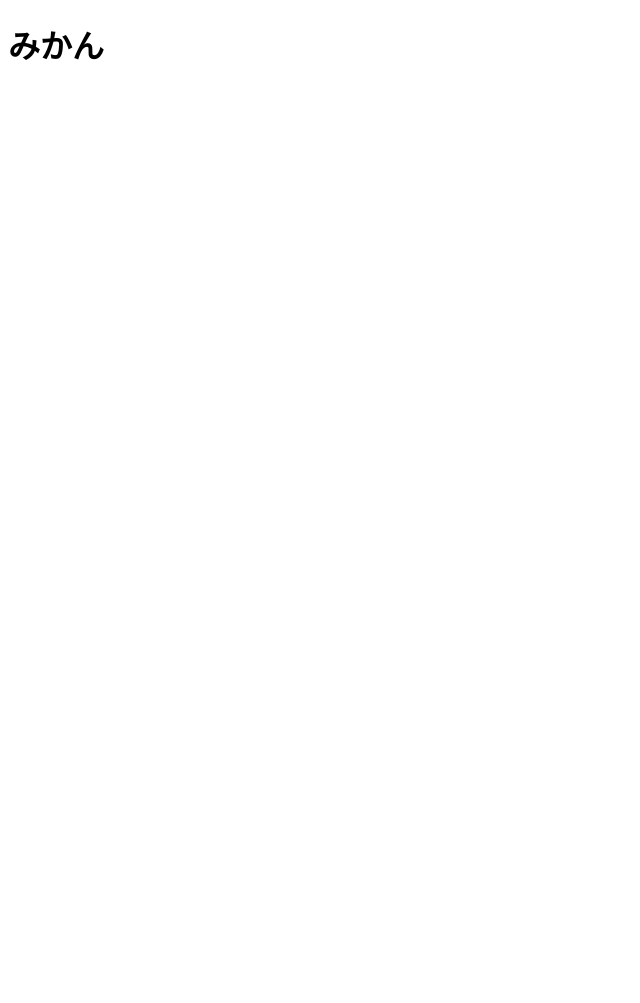
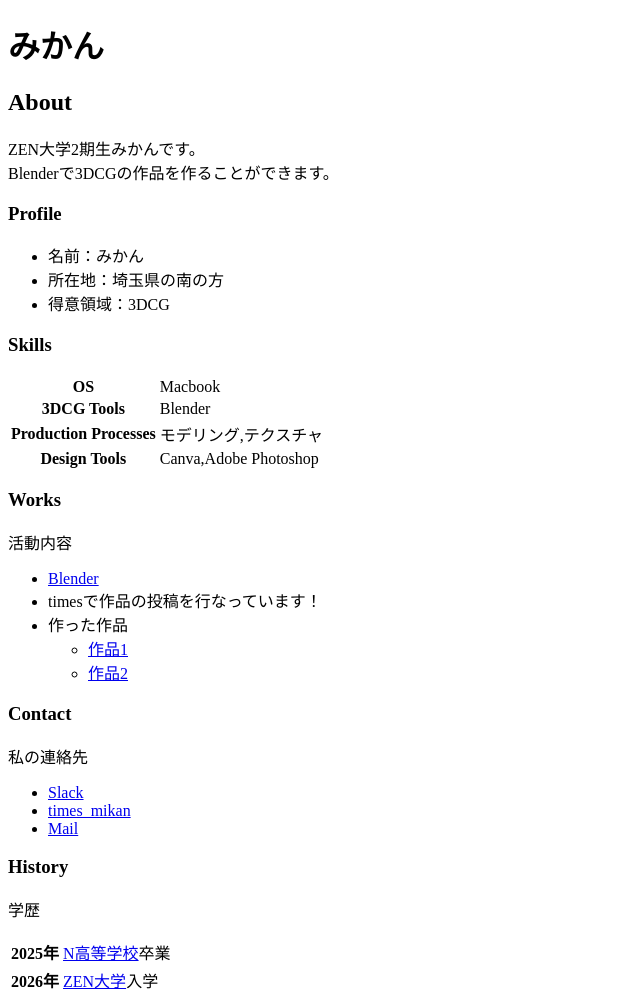
Before and after one commit to mikan915/mikan915.github.io, a plain HTML site: page index.html in a window 1280 px wide. Shown: the whole page, without its empty margins (0-640 px from the left). Before the commit the page ends 800 px from the top, so only its background shows below. Drawn offline with Linux system fonts and the light colour scheme.

Commit message:
ポートフォリオに必要な情報を追加

```diff
--- a/index.html
+++ b/index.html
@@ -7,5 +7,73 @@
   </head>
   <body>
     <h1>みかん</h1>
+
+    <h2>About</h2>
+    <p>
+      ZEN大学2期生みかんです。<br>
+      Blenderで3DCGの作品を作ることができます。
+    </p>
+
+    <h3>Profile</h3>
+    <ul>
+      <li>名前：みかん</li>
+      <li>所在地：埼玉県の南の方</li>
+      <li>得意領域：3DCG</li>
+    </ul>
+
+    <h3>Skills</h3>
+    <table>
+      <tr>
+        <th>OS</th>
+        <td>Macbook</td>
+      </tr>
+      <tr>
+        <th>3DCG Tools</th>
+        <td>Blender</td>
+      </tr>
+      <tr>
+        <th>Production Processes</th>
+        <td>モデリング,テクスチャ</td>
+      </tr>
+      <tr>
+        <th>Design Tools</th>
+        <td>Canva,Adobe Photoshop</td>
+      </tr>
+    </table>
+
+    <h3>Works</h3>
+    <p>活動内容</p>
+    <ul>
+      <li><a href="https://www.blender.org/download/">Blender</a></li>
+      <li>timesで作品の投稿を行なっています！</li>
+      <li>
+        作った作品
+        <ul>
+          <li><a href="https://zen-student.slack.com/archives/C0AQV06LMHQ/p1794919087843989">作品1</a></li>
+          <li><a href="https://zen-student.slack.com/archives/C0AQV06LMHQ/p1794919802628509">作品2</a></li>
+        </ul>
+      </li>
+    </ul>
+
+    <h3>Contact</h3>
+    <p>私の連絡先</p>
+    <ul>
+      <li><a href="https://zen-student.slack.com/team/U0AJZD46L2E">Slack</a></li>
+      <li><a href="https://zen-student.slack.com/archives/C0AQV06LMHQ">times_mikan</a></li>
+      <li><a href="261zs01057@student.zen.ac.jp">Mail</a></li>
+    </ul>
+
+    <h3>History</h3>
+    <p>学歴</p>
+    <table>
+      <tr>
+        <th>2025年</th>
+        <td><a href ="https://nnn.ed.jp/">N高等学校</a>卒業</td>
+      </tr>
+      <tr>
+        <th>2026年</th>
+        <td><a href="https://zen.ac.jp/">ZEN大学</a>入学</td>
+      </tr>
+    </table>
   </body>
 </html>
```
